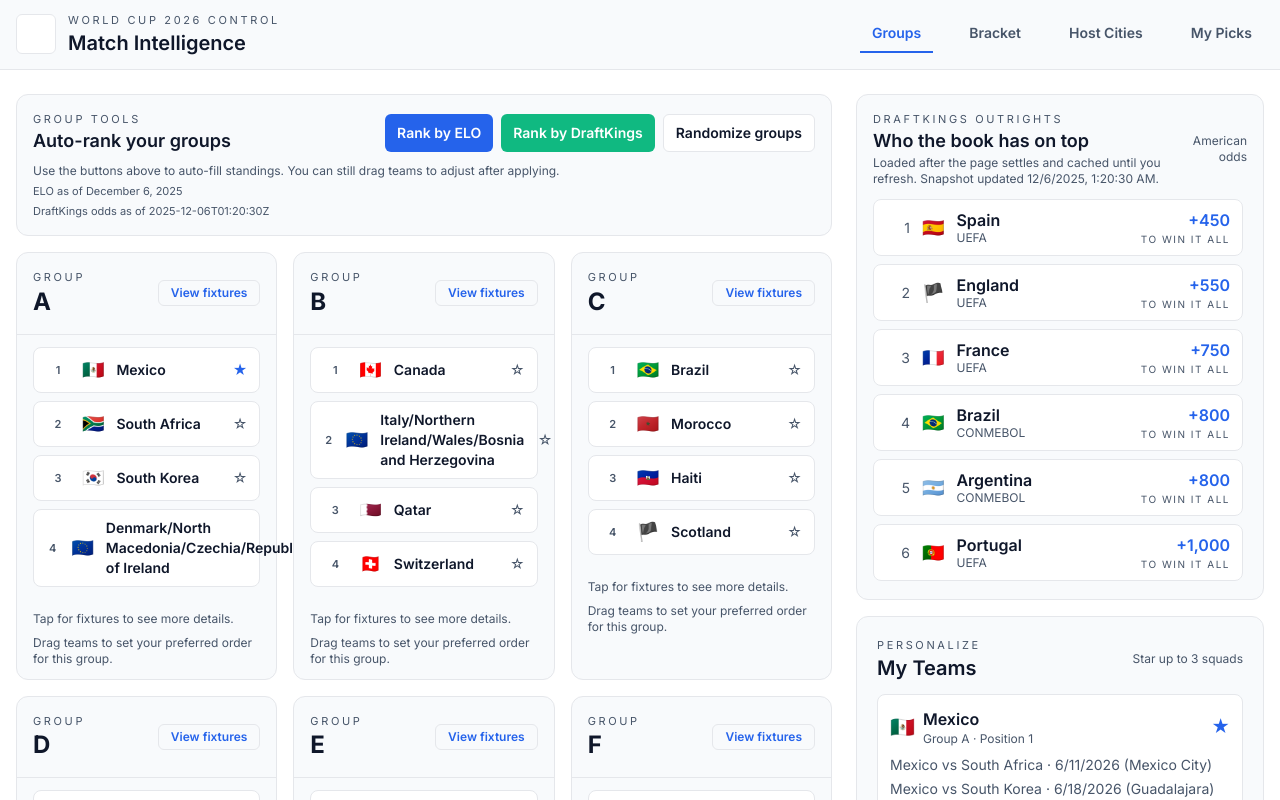
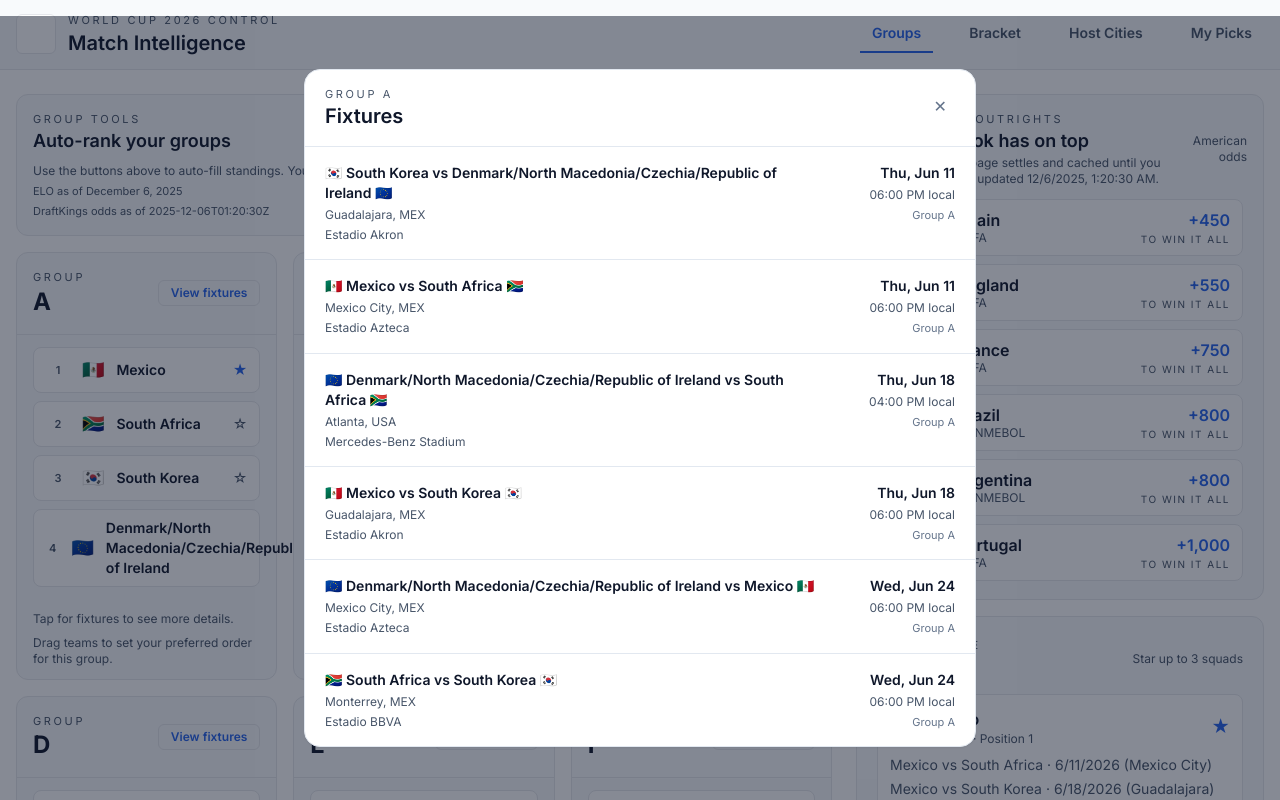
Before and after one commit to simplyjackfoster/world-cup-2026, a React (Vite) app: page / in a window 1280 px wide. Both pictures are taken after a click on the button 146 px from the left and 465 px from the top of the page. Shown: the top 800 px of the page. Built offline with nearby package versions, Linux system fonts and the light colour scheme; no server answers.

Commit message:
Refactor group fixtures into modal overlay

```diff
--- a/src/components/GroupDetail.tsx
+++ b/src/components/GroupDetail.tsx
@@ -1,9 +1,6 @@
-import { useMemo, useState } from 'react';
-import { fixtures, GroupId } from '../data/groups';
-import GroupTable from './GroupTable';
-import FixtureList from './FixtureList';
-import MatchModal from './MatchModal';
-import { useTournament } from '../context/TournamentContext';
+import { useEffect, useMemo, useState } from 'react';
+import { fixtures } from '../data/groups';
+import { getTeamMeta } from '../context/TournamentContext';
 
 interface Props {
   groupId: string;
@@ -11,34 +8,96 @@
 }
 
 export default function GroupDetail({ groupId, onClose }: Props) {
-  const { standings } = useTournament();
-  const [selectedFixture, setSelectedFixture] = useState<string | null>(null);
+  const [isVisible, setIsVisible] = useState(false);
 
   const groupFixtures = useMemo(() => fixtures.filter((f) => f.group === groupId), [groupId]);
-  const current = groupFixtures.find((f) => f.id === selectedFixture);
+
+  useEffect(() => {
+    setIsVisible(true);
+    const handleKeyDown = (event: KeyboardEvent) => {
+      if (event.key === 'Escape') onClose();
+    };
+    const { style } = document.body;
+    const originalOverflow = style.overflow;
+    style.overflow = 'hidden';
+
+    window.addEventListener('keydown', handleKeyDown);
+    return () => {
+      style.overflow = originalOverflow;
+      window.removeEventListener('keydown', handleKeyDown);
+    };
+  }, [onClose]);
+
+  const handleOverlayClick = (event: React.MouseEvent<HTMLDivElement>) => {
+    if (event.target === event.currentTarget) {
+      onClose();
+    }
+  };
 
   return (
-    <div className="bg-pitch border border-slate-800 rounded-2xl p-5 shadow-card">
-      <div className="flex items-center justify-between mb-3">
-        <div>
-          <p className="text-xs uppercase tracking-[0.3em] text-slate-400">Group detail</p>
-          <h3 className="text-xl font-semibold">Group {groupId}</h3>
+    <div
+      className="fixed inset-0 z-50 flex items-end md:items-center justify-center bg-slate-900/50"
+      onClick={handleOverlayClick}
+      role="presentation"
+    >
+      <div
+        role="dialog"
+        aria-modal="true"
+        aria-label={`Group ${groupId} fixtures`}
+        className={`w-full md:max-w-2xl bg-white text-slate-900 border border-slate-200 rounded-t-2xl md:rounded-2xl shadow-sm max-h-[85vh] overflow-y-auto transform transition-transform duration-200 ease-out ${
+          isVisible ? 'translate-y-0 md:scale-100' : 'translate-y-6 md:scale-95'
+        }`}
+      >
+        <div className="flex items-start justify-between px-5 py-4 border-b border-slate-200">
+          <div>
+            <p className="text-[11px] uppercase tracking-[0.24em] text-slate-600">Group {groupId}</p>
+            <h3 className="text-xl font-semibold text-slate-900">Fixtures</h3>
+          </div>
+          <button
+            onClick={onClose}
+            className="text-slate-500 hover:text-slate-900 p-2"
+            aria-label="Close fixtures"
+            type="button"
+          >
+            ✕
+          </button>
         </div>
-        <button className="text-slate-400 hover:text-white" onClick={onClose}>
-          Close
-        </button>
-      </div>
-      <div className="grid lg:grid-cols-2 gap-4">
-        <div className="bg-night border border-slate-800 rounded-xl p-4">
-          <h4 className="font-semibold mb-2">Standings</h4>
-          <GroupTable standings={standings[groupId as GroupId]} />
-        </div>
-        <div className="bg-night border border-slate-800 rounded-xl p-4">
-          <h4 className="font-semibold mb-2">Fixtures</h4>
-          <FixtureList fixtures={groupFixtures} onSelect={(f) => setSelectedFixture(f.id)} />
+        <div className="divide-y divide-slate-200">
+          {groupFixtures.map((fixture) => {
+            const homeMeta = getTeamMeta(fixture.home);
+            const awayMeta = getTeamMeta(fixture.away);
+            const date = new Date(fixture.date);
+            const dateLabel = date.toLocaleDateString(undefined, {
+              month: 'short',
+              day: 'numeric',
+              weekday: 'short',
+            });
+            const timeLabel = date.toLocaleTimeString(undefined, {
+              hour: '2-digit',
+              minute: '2-digit',
+            });
+
+            return (
+              <div key={fixture.id} className="px-5 py-4 flex flex-col gap-2" role="group" aria-label={`${fixture.home} vs ${fixture.away}`}>
+                <div className="flex items-start justify-between gap-4">
+                  <div className="space-y-1">
+                    <p className="text-sm font-semibold text-slate-900">
+                      {homeMeta.flag} {fixture.home} vs {fixture.away} {awayMeta.flag}
+                    </p>
+                    <p className="text-xs text-slate-600">{fixture.city}, {fixture.country}</p>
+                    <p className="text-xs text-slate-600">{fixture.stadium}</p>
+                  </div>
+                  <div className="text-right space-y-1 min-w-[120px]">
+                    <p className="text-sm font-semibold text-slate-900">{dateLabel}</p>
+                    <p className="text-xs text-slate-600">{timeLabel} local</p>
+                    <p className="text-[11px] text-slate-500">Group {fixture.group}</p>
+                  </div>
+                </div>
+              </div>
+            );
+          })}
         </div>
       </div>
-      {current && <MatchModal fixture={current} onClose={() => setSelectedFixture(null)} />}
     </div>
   );
 }
```
